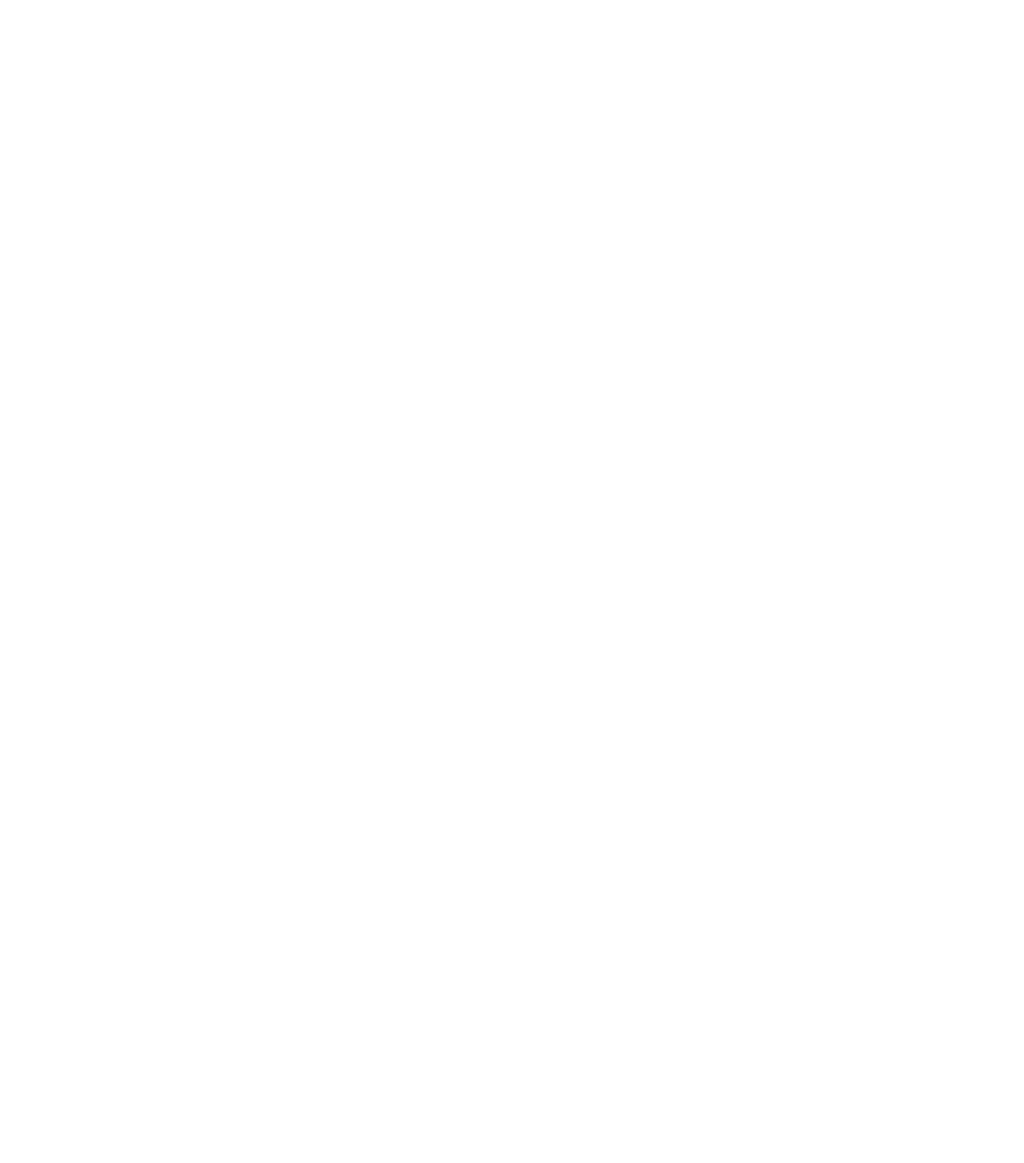
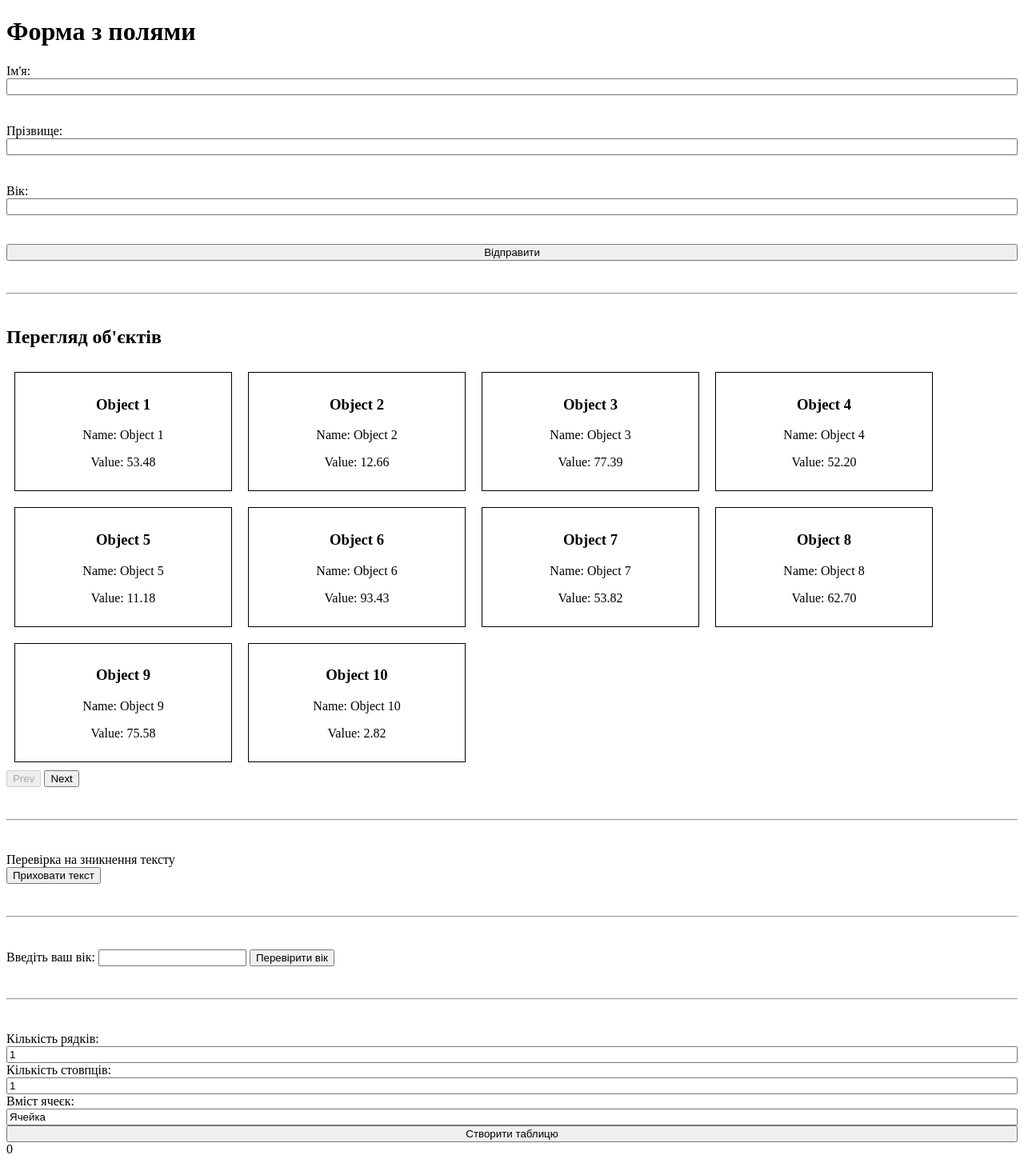
Before and after one commit to VladRyabich/js-project, a plain HTML site: page lesson10/index.html in a window 1280 px wide. Shown: the whole page at 80% size. Before the commit the page ends 800 px from the top, so only its background shows below. Drawn offline with Linux system fonts and the light colour scheme.

Commit message:
- Changes files on lesson10 directory

```diff
--- a/lesson10/css/styles.css
+++ b/lesson10/css/styles.css
@@ -0,0 +1,25 @@
+hr {
+    margin: 40px 0;
+}
+
+.form {
+    display: flex;
+    flex-direction: column;
+}
+
+.object-container {
+    display: flex;
+    flex-wrap: wrap;
+}
+.object-card {
+    text-align: center;
+    width: 250px;
+    margin: 10px;
+    padding: 10px;
+    border: 1px solid black;
+}
+
+.table-wrapper {
+    display: flex;
+    flex-direction: column;
+}
--- a/lesson10/index.html
+++ b/lesson10/index.html
@@ -9,7 +9,67 @@
     <link rel="stylesheet" href="css/styles.css">
 </head>
 <body>
+    <h1>Форма з полями</h1>
+    <form class="form">
+        <label for="name">Ім'я:</label>
+        <input type="text" id="name" name="name"><br><br>
 
+        <label for="surname">Прізвище:</label>
+        <input type="text" id="surname" name="surname"><br><br>
+
+        <label for="age">Вік:</label>
+        <input type="number" id="age" name="age"><br><br>
+
+        <button type="button" onclick="displayObject()">Відправити</button>
+    </form>
+
+    <div id="object-container"></div>
+
+    <hr>
+
+    <h2>Перегляд об'єктів</h2>
+    <div class="object-container"></div>
+    <button id="prev-btn" disabled>Prev</button>
+    <button id="next-btn">Next</button>
+
+    <hr>
+
+    <div id="text">Перевірка на зникнення тексту</div>
+    <button id="hideButton">Приховати текст</button>
+
+    <hr>
+
+    <label for="ageInput">Введіть ваш вік:</label>
+    <input type="number" id="ageInput" min="0">
+    <button id="checkAgeButton">Перевірити вік</button>
+    <div id="ageMessage"></div>
+
+    <hr>
+
+    <div class="table-wrapper">
+        <label for="rowsInput" class="label">Кількість рядків:</label>
+        <input type="number"
+               class="rows-input"
+               id="rowsInput"
+               min="1"
+               value="1">
+
+        <label for="colsInput" class="label">Кількість стовпців:</label>
+        <input type="number"
+               class="cols-input"
+               id="colsInput"
+               min="1"
+               value="1">
+
+        <label for="contentInput" class="label">Вміст ячеєк:</label>
+        <input type="text"
+               class="content-input"
+               id="contentInput"
+               value="Ячейка">
+
+        <button id="createTableButton">Створити таблицю</button>
+        <div id="tableContainer"></div>
+    </div>
 
     <script src="js/main.js"></script>
 </body>
--- a/lesson10/js/main.js
+++ b/lesson10/js/main.js
@@ -0,0 +1,156 @@
+// Стоврити форму з трьома полями для name,surname,age та кнопкою. При натисканні на кнопку зчитати данні з полів,
+// та вивести об'єкт в документ. Іншими словами : заповниои форму, натиснули кнопку, під формою з'явився блок з вашим об'єктом
+
+function displayObject() {
+    const name = document.getElementById('name').value;
+    const surname = document.getElementById('surname').value;
+    const age = document.getElementById('age').value;
+
+    const person = {
+        name: name,
+        surname: surname,
+        age: age
+    };
+
+    const objectContainer = document.getElementById('object-container');
+    const stingInfoPerson = JSON.stringify(person);
+    objectContainer.innerHTML = `<p>${stingInfoPerson}</p>`;
+}
+
+// ========================================================================================================
+// є сторінка, на якій є блок, в якому знаходиьтся цифра. написати код, який при кожному перезавантажені сторінки
+// буде додавати до неї +1
+
+let divNumber=document.createElement('div');
+divNumber.classList.add('divNumber');
+let numberN=localStorage.getItem('count') || 0;
+if(!numberN){
+    localStorage.setItem('count', JSON.stringify(numberN))
+    divNumber.innerHTML=`${numberN}`
+} else {
+    let numberSum = JSON.parse(numberN);
+    numberSum++;
+    localStorage.setItem('count', JSON.stringify(numberSum));
+    divNumber.innerHTML=`Кількість перезавантажень сторінки: ${numberSum}`
+}
+document.body.appendChild(divNumber);
+
+// ========================================================================================================
+// Є сторінка index.html (назва довільна), при відвідуванні якої в локальне сховще,
+// в масив sessions зберігається інформація про дату та час відвідування сторінки.
+// Є ще сторінка sessions.html (назва довільна), при відвідуванні якої потрібно відмалювати всю інформацію про
+// відвідування сторінки index.html. Інфу НЕ виводити в консоль, а побудувати дом структуру під кожну сессію
+
+const currentDateTime = new Date().toLocaleString();
+let sessions = JSON.parse(localStorage.getItem('sessions')) || [];
+sessions.push(currentDateTime);
+localStorage.setItem('sessions', JSON.stringify(sessions));
+
+// =======================================================================================================
+//// зробити масив на 100 об'єктів та дві кнопки prev next
+//// при завантажені сторінки з'являються перші 10 об'єктів.
+//// При натисканні next виводяться настпні 10 об'єктів
+//// При натисканні prev виводяться попередні 10 об'єктів
+
+const objects = Array.from({ length: 100 }, (_, i) => ({
+    id: i + 1,
+    name: `Object ${i + 1}`,
+    value: Math.random() * 100,
+}));
+const objectContainer = document.querySelector('.object-container');
+const prevBtn = document.getElementById('prev-btn');
+const nextBtn = document.getElementById('next-btn');
+let currentPage = 0;
+const objectsPerPage = 10;
+function renderObjects(page) {
+    objectContainer.innerHTML = '';
+    const startIndex = page * objectsPerPage;
+    const endIndex = startIndex + objectsPerPage;
+    const objectsToRender = objects.slice(startIndex, endIndex);
+    objectsToRender.forEach((obj) => {
+        const objectCard = document.createElement('div');
+        objectCard.classList.add('object-card');
+        objectCard.innerHTML = `
+          <h3>Object ${obj.id}</h3>
+          <p>Name: ${obj.name}</p>
+          <p>Value: ${obj.value.toFixed(2)}</p>
+        `;
+        objectContainer.appendChild(objectCard);
+    });
+    prevBtn.disabled = page === 0;
+    nextBtn.disabled = endIndex >= objects.length;
+}
+prevBtn.addEventListener('click', () => {
+    currentPage--;
+    renderObjects(currentPage);
+});
+nextBtn.addEventListener('click', () => {
+    currentPage++;
+    renderObjects(currentPage);
+});
+renderObjects(currentPage);
+
+//========================================================================================================
+//// - Створити довільний елемент з id = text та створити кнопку.Використовуючи JavaScript, зробіть так,
+////   щоб при натисканні на кнопку зникав елемент з id="text".
+
+const textElement = document.getElementById('text');
+const hideButton = document.getElementById('hideButton');
+
+hideButton.addEventListener('click', function() {
+    textElement.style.display = 'none';
+});
+
+//========================================================================================================
+//// - створити інпут який приймає вік людини та кнопку яка підтверджує дію.При натисканні на кнопку зчитати
+////   інформацію з інпуту та перевірити вік чи меньше він ніж 18, та повідомити про це користувача
+
+const ageInput = document.getElementById('ageInput');
+const checkAgeButton = document.getElementById('checkAgeButton');
+const ageMessage = document.getElementById('ageMessage');
+
+checkAgeButton.addEventListener('click', function() {
+    const age = parseInt(ageInput.value);
+
+    if (isNaN(age) || age < 0) {
+        ageMessage.textContent = 'Введіть коректний вік.';
+    } else if (age < 18) {
+        ageMessage.textContent = 'Ви неповнолітній.';
+    } else {
+        ageMessage.textContent = 'Ви повнолітній.';
+    }
+});
+
+//========================================================================================================
+//// *** Створити 3 інпута та кнопку. Один визначає кількість рядків, другий - кількість ячеєк, третій вмиіст ячеєк.
+////     При натисканні кнопки, вся ця інформація зчитується і формується табличка, з відповідним вмістом.
+////     (Додатковачастина для завдання)
+
+const rowsInput = document.getElementById('rowsInput');
+const colsInput = document.getElementById('colsInput');
+const contentInput = document.getElementById('contentInput');
+const createTableButton = document.getElementById('createTableButton');
+const tableContainer = document.getElementById('tableContainer');
+
+createTableButton.addEventListener('click', function() {
+    const rows = parseInt(rowsInput.value);
+    const cols = parseInt(colsInput.value);
+    const content = contentInput.value;
+
+    const table = document.createElement('table');
+
+    for (let i = 0; i < rows; i++) {
+        const row = document.createElement('tr');
+
+        for (let j = 0; j < cols; j++) {
+            const cell = document.createElement('td');
+            cell.textContent = content;
+            row.appendChild(cell);
+        }
+
+        table.appendChild(row);
+    }
+
+    tableContainer.innerHTML = '';
+    tableContainer.appendChild(table);
+});
```
Also changed, not shown: lesson10/js/sessions.js (added, +16 -0 lines), lesson10/sessions.html (added, +16 -0 lines).
